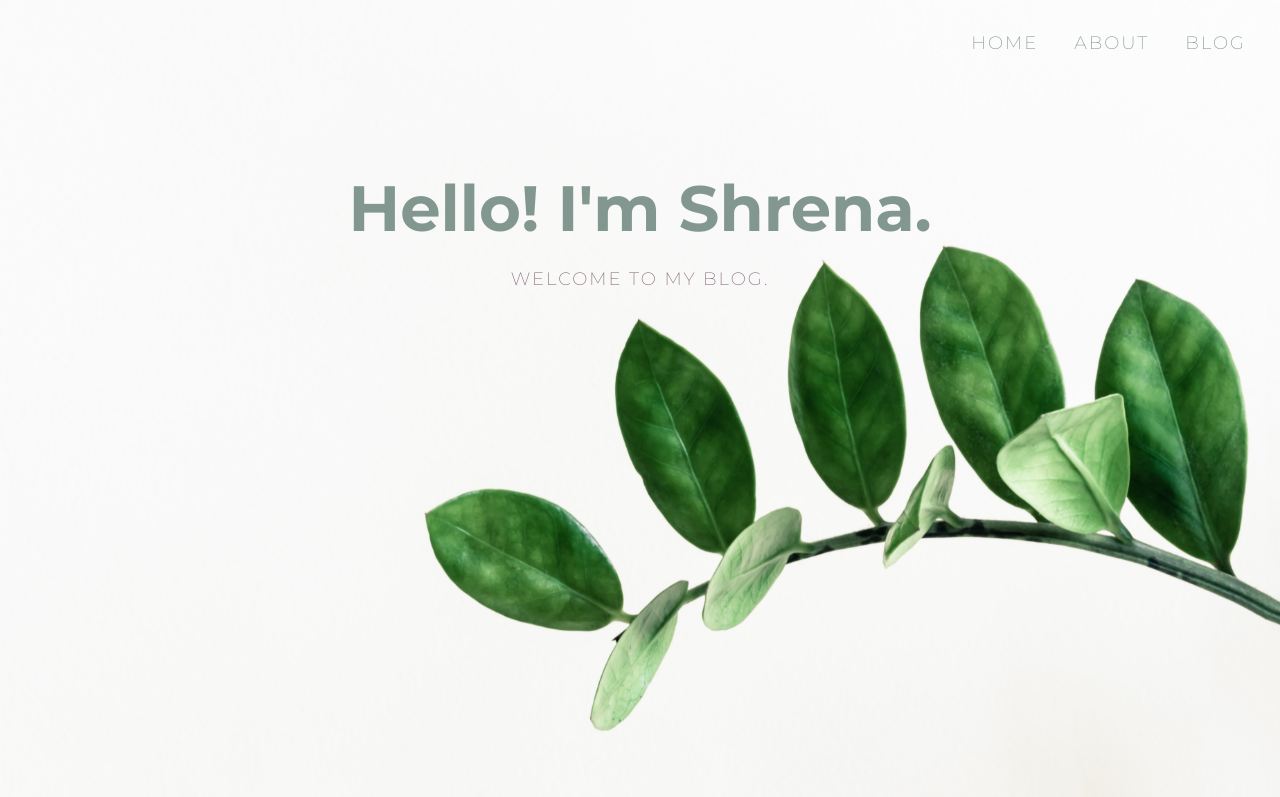
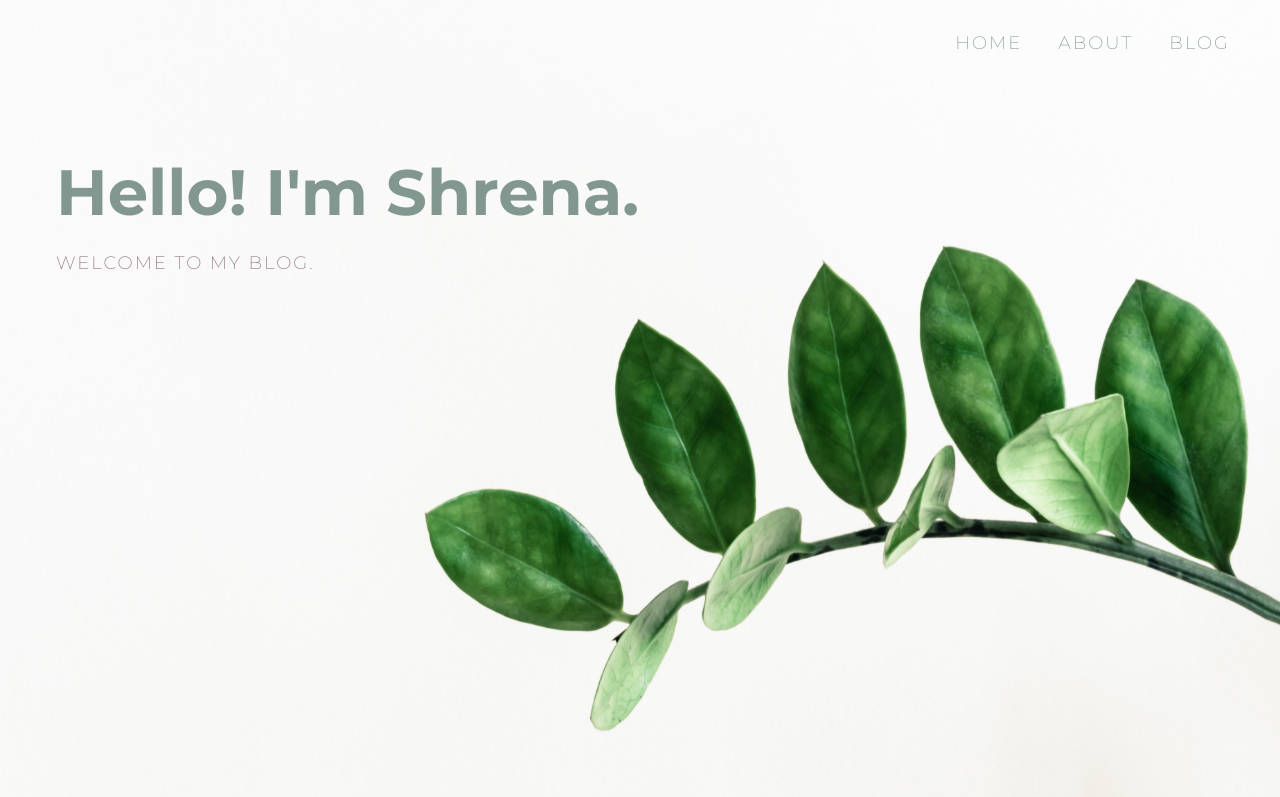
Before and after one commit to shrena-patel/shrena-patel.github.io, a plain HTML site: page index.html in a window 1280 px wide. Shown: the top 797 px of the page. Drawn offline with Linux system fonts and the light colour scheme.

Commit message:
Change alignment for intro text

```diff
--- a/styles/main.css
+++ b/styles/main.css
@@ -33,7 +33,7 @@ header {
 .nav__list {
     display: flex;
     float: right;
-    padding-right: 1em;
+    padding-right: 2em;
 }
 
 .nav__item {
@@ -60,8 +60,8 @@ header {
 /* INTRO =================================*/
 
 .intro {
-    text-align: center;
-    padding: 4.5em 0;
+    text-align: left;
+    padding: 3.5em 3.5em;
 
 }
 
```
